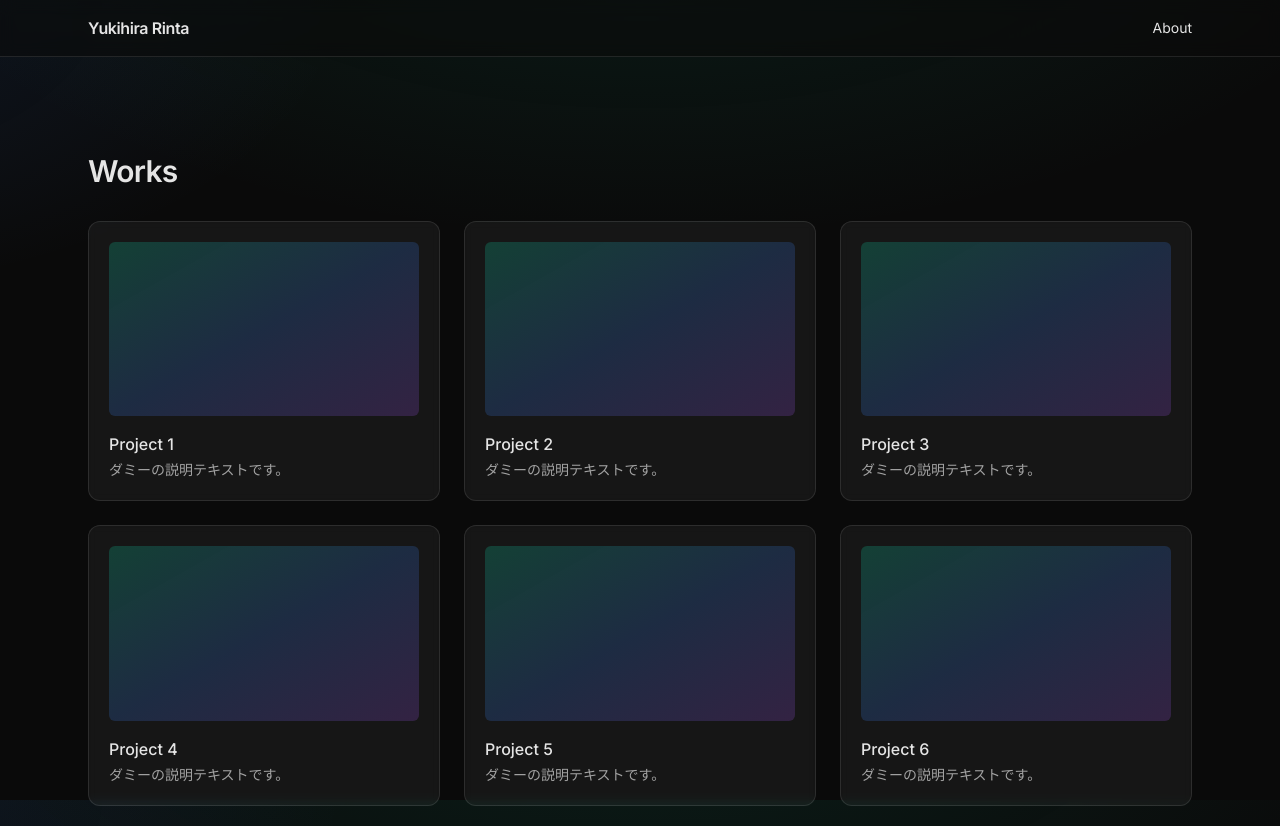
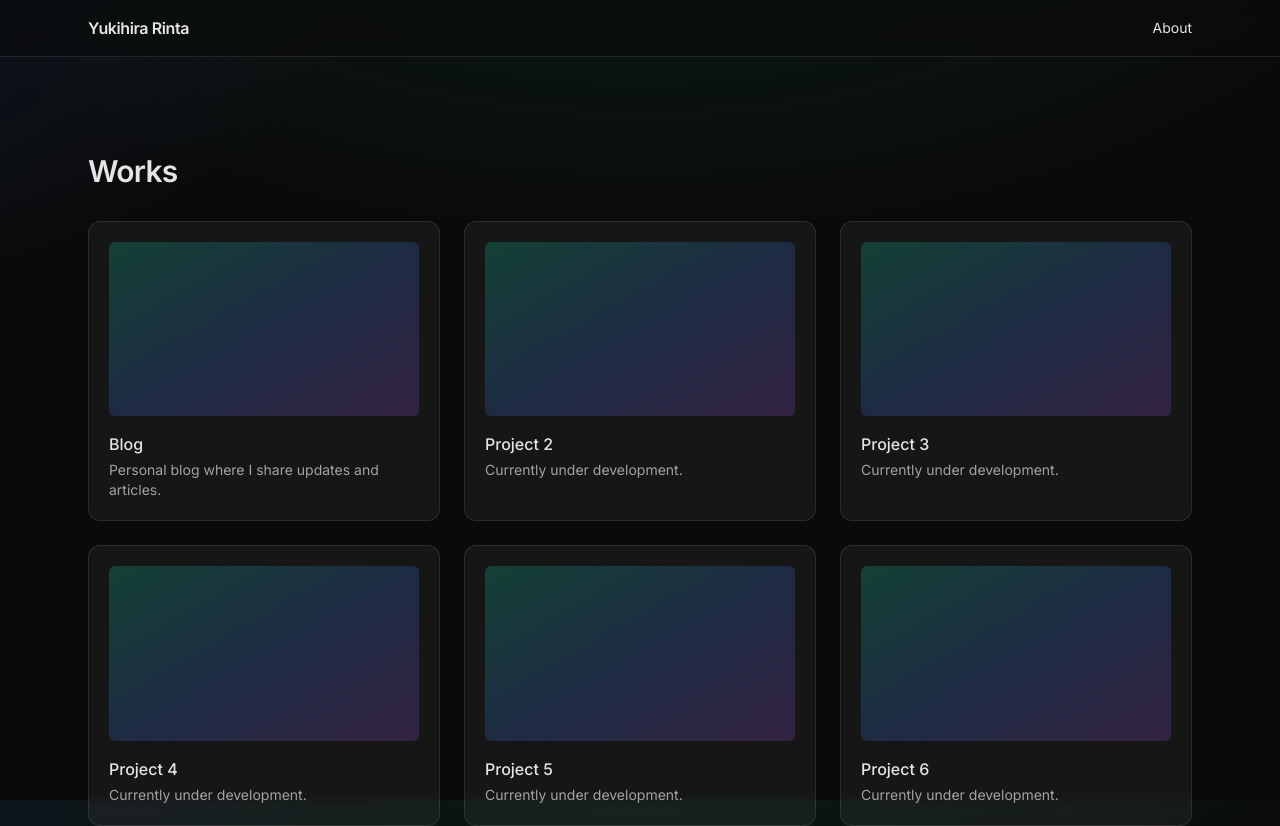
Before and after one commit to yukihirarinta/yukihirarinta.github.io, a Next.js app: page / in a window 1280 px wide. Shown: the top 826 px of the page. Built offline with nearby package versions, Linux system fonts and the light colour scheme.

Commit message:
Update works cards to show development status

```diff
--- a/src/app/page.tsx
+++ b/src/app/page.tsx
@@ -1,15 +1,45 @@
+const projects = [
+  {
+    title: "Blog",
+    description: "Personal blog where I share updates and articles.",
+    href: "https://www.beaskyblue.com/",
+  },
+  { title: "Project 2", description: "Currently under development." },
+  { title: "Project 3", description: "Currently under development." },
+  { title: "Project 4", description: "Currently under development." },
+  { title: "Project 5", description: "Currently under development." },
+  { title: "Project 6", description: "Currently under development." },
+];
+
 export default function HomePage() {
   return (
     <section className="section">
       <div className="container">
         <h1 className="text-2xl font-semibold tracking-tight md:text-3xl">Works</h1>
         <div className="mt-8 grid gap-6 sm:grid-cols-2 lg:grid-cols-3">
-          {[1, 2, 3, 4, 5, 6].map((i) => (
-            <div key={i} className="card p-5">
-              <div className="aspect-video w-full rounded-md bg-gradient-to-br from-brand-500/30 via-blue-500/20 to-purple-500/20" />
-              <h3 className="mt-4 font-medium">Project {i}</h3>
-              <p className="mt-1 text-sm text-neutral-400">ダミーの説明テキストです。</p>
-            </div>
+          {projects.map((project) => (
+            project.href ? (
+              <a
+                key={project.title}
+                href={project.href}
+                target="_blank"
+                rel="noreferrer"
+                className="card p-5 transition hover:-translate-y-1 hover:shadow-lg"
+              >
+                <div className="aspect-video w-full rounded-md bg-gradient-to-br from-brand-500/30 via-blue-500/20 to-purple-500/20" />
+                <h3 className="mt-4 font-medium">{project.title}</h3>
+                <p className="mt-1 text-sm text-neutral-400">{project.description}</p>
+              </a>
+            ) : (
+              <div
+                key={project.title}
+                className="card p-5 transition hover:-translate-y-1 hover:shadow-lg"
+              >
+                <div className="aspect-video w-full rounded-md bg-gradient-to-br from-brand-500/30 via-blue-500/20 to-purple-500/20" />
+                <h3 className="mt-4 font-medium">{project.title}</h3>
+                <p className="mt-1 text-sm text-neutral-400">{project.description}</p>
+              </div>
+            )
           ))}
         </div>
       </div>
```
